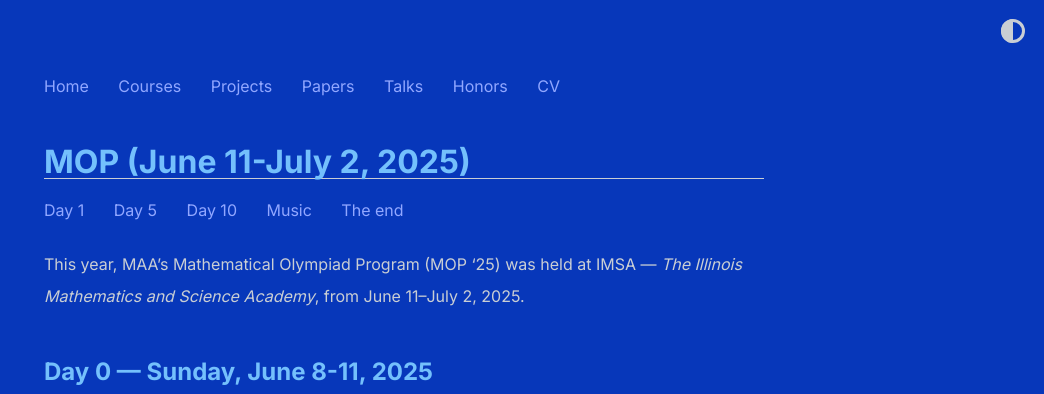
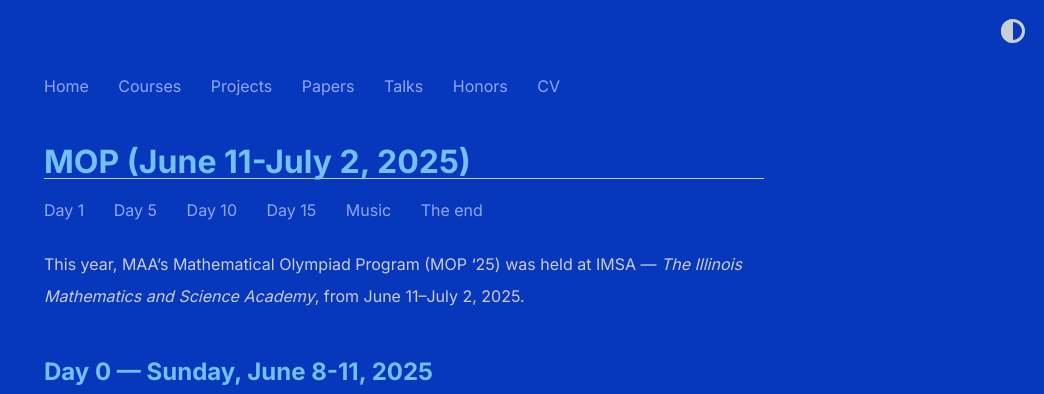
Before and after one commit to shihankanungo/shihankanungo.github.io, a Jekyll site: the page built from mop.md, in a window 1280 px wide and 900 px high. Shown: the top 394 px of the window, without its empty margins (236-1280 px from the left). Built offline with Jekyll 4.4.1, drawn with Linux system fonts in a browser that asks for light colours.

Commit message:
Update home.yml

```diff
--- a/_data/home.yml
+++ b/_data/home.yml
@@ -48,6 +48,9 @@
 
   - title: Day 10
     url: mop#day-10--friday-june-20-2025
+
+  - title: Day 15
+    url: mop#day-15--wednesday-june-25-2025
 
   - title: Music
     url: mop#music
```
